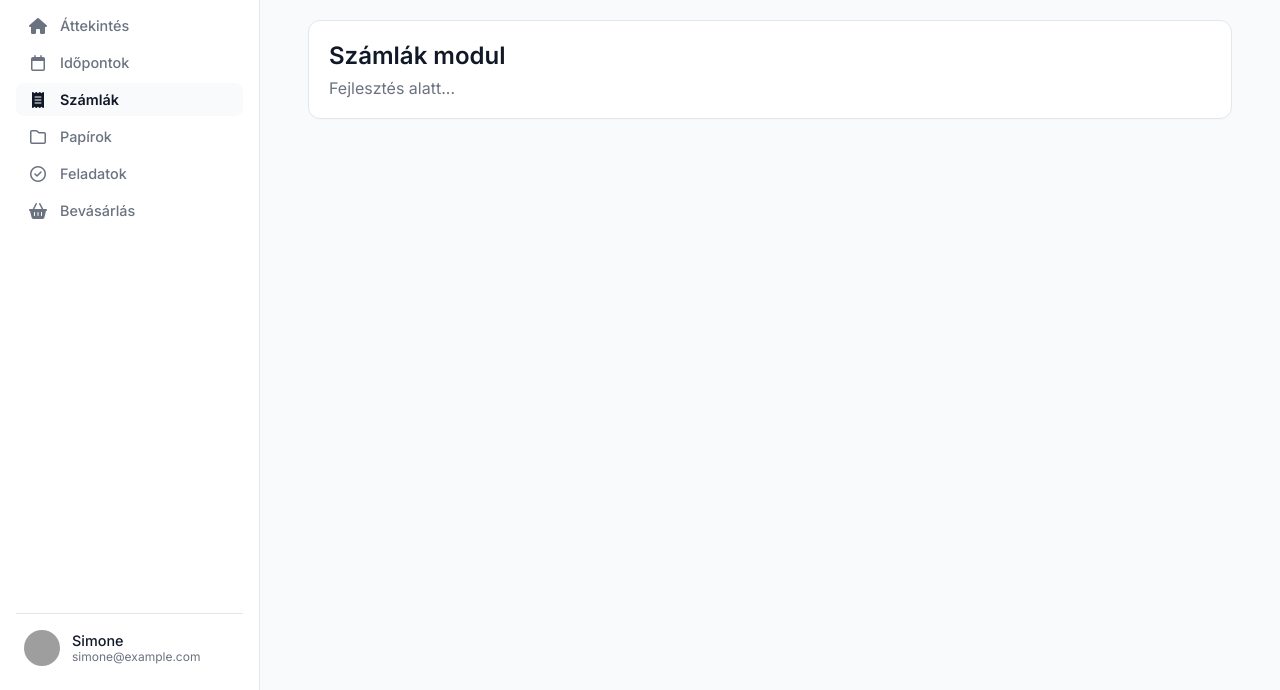
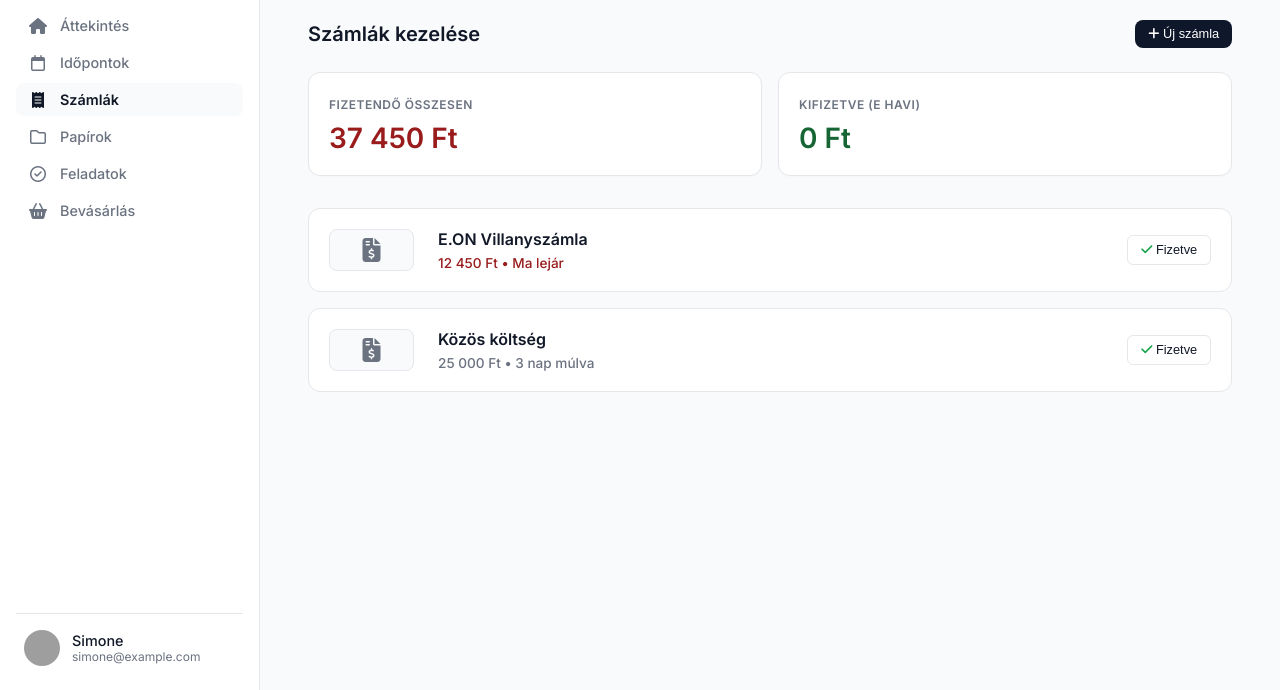
Before and after one commit to creator619/Lifesaver, a plain HTML site: page index.html in a window 1280 px wide. Both pictures are taken after a click on the item "Számlák". Shown: the part 110-800 px from the top of the page. Drawn offline with Linux system fonts and the light colour scheme; grey boxes are pictures that could not be loaded.

Commit message:
feat: Számlák modul kidolgozása (statisztika és fizetés funkció)

```diff
--- a/css/style.css
+++ b/css/style.css
@@ -291,6 +291,7 @@
 .tag-neutral { background: var(--bg-main); color: var(--text-secondary); }
 .tag-alert { background: #fef2f2; color: #991b1b; border-color: #fee2e2; }
 .tag-warning { background: #fffbeb; color: #92400e; border-color: #fef3c7; }
+.tag-success { background: #f0fdf4; color: #166534; border-color: #bbf7d0; }
 
 /* Progress */
 .progress-header {
--- a/index.html
+++ b/index.html
@@ -71,7 +71,25 @@
                 </div>
 
                 <div id="view-bills" class="view-section" style="display: none;">
-                    <div class="card"><div class="card-body"><h2>Számlák modul</h2><p style="color: var(--text-secondary); margin-top: 0.5rem;">Fejlesztés alatt...</p></div></div>
+                    <div class="view-header" style="display: flex; justify-content: space-between; align-items: center; margin-bottom: 1.5rem;">
+                        <h2 style="font-size: 1.25rem; font-weight: 600;">Számlák kezelése</h2>
+                        <button class="btn-primary btn-sm" onclick="document.getElementById('item-type').value='bill'; document.getElementById('btn-add-new').click();"><i class="fa-solid fa-plus"></i> Új számla</button>
+                    </div>
+
+                    <div style="display: grid; grid-template-columns: repeat(auto-fit, minmax(200px, 1fr)); gap: 1rem; margin-bottom: 2rem;">
+                        <div class="card" style="padding: 1.25rem;">
+                            <span style="color: var(--text-secondary); font-size: 0.75rem; text-transform: uppercase; font-weight: 600; letter-spacing: 0.5px;">Fizetendő összesen</span>
+                            <div id="total-due" style="font-size: 1.75rem; font-weight: 700; color: #991b1b; margin-top: 0.5rem;">0 Ft</div>
+                        </div>
+                        <div class="card" style="padding: 1.25rem;">
+                            <span style="color: var(--text-secondary); font-size: 0.75rem; text-transform: uppercase; font-weight: 600; letter-spacing: 0.5px;">Kifizetve (e havi)</span>
+                            <div id="total-paid" style="font-size: 1.75rem; font-weight: 700; color: #166534; margin-top: 0.5rem;">0 Ft</div>
+                        </div>
+                    </div>
+
+                    <div id="bills-content">
+                        <!-- Injected via JS -->
+                    </div>
                 </div>
 
                 <div id="view-documents" class="view-section" style="display: none;">
--- a/js/app.js
+++ b/js/app.js
@@ -163,8 +163,71 @@
         `;
     }
 
+    function renderBillsView() {
+        const container = document.getElementById('bills-content');
+        if (!container) return;
+
+        let dueTotal = 0;
+        let paidTotal = 0;
+
+        dashboardData.bills.forEach(bill => {
+            const amountNum = parseInt(bill.amount.replace(/[^0-9]/g, '')) || 0;
+            if (bill.type === 'success') {
+                paidTotal += amountNum;
+            } else {
+                dueTotal += amountNum;
+            }
+        });
+
+        const dueEl = document.getElementById('total-due');
+        const paidEl = document.getElementById('total-paid');
+        if (dueEl) dueEl.textContent = new Intl.NumberFormat('hu-HU').format(dueTotal) + " Ft";
+        if (paidEl) paidEl.textContent = new Intl.NumberFormat('hu-HU').format(paidTotal) + " Ft";
+
+        if (dashboardData.bills.length === 0) {
+            container.innerHTML = `<div class="card"><div class="card-body" style="text-align: center; color: var(--text-secondary); padding: 2rem;">Nincsenek számlák.</div></div>`;
+            return;
+        }
+
+        container.innerHTML = `
+            <div class="appointment-list">
+                ${dashboardData.bills.map((bill, index) => {
+                    const isPaid = bill.type === 'success';
+                    return `
+                    <div class="appointment-card" style="${isPaid ? 'opacity: 0.6;' : ''}">
+                        <div class="appointment-date" style="background: ${isPaid ? '#f0fdf4' : 'var(--bg-main)'}; border-color: ${isPaid ? '#bbf7d0' : 'var(--border-color)'};">
+                            <i class="fa-solid fa-file-invoice-dollar" style="font-size: 1.5rem; color: ${isPaid ? '#16a34a' : 'var(--text-secondary)'};"></i>
+                        </div>
+                        <div class="appointment-details">
+                            <h3 style="text-decoration: ${isPaid ? 'line-through' : 'none'};">${bill.title}</h3>
+                            <p style="color: ${bill.type === 'alert' ? '#991b1b' : 'var(--text-secondary)'}; font-weight: 500;">
+                                ${bill.amount} &bull; ${bill.due}
+                            </p>
+                        </div>
+                        <div class="card-action">
+                            ${!isPaid ?
+                                `<button class="btn-sm" style="background: #ffffff; border: 1px solid var(--border-color); border-radius: var(--radius-sm); cursor: pointer; color: var(--text-primary); font-weight: 500;" onclick="window.markBillPaid(${index})"><i class="fa-solid fa-check" style="color: #16a34a;"></i> Fizetve</button>`
+                                : '<span class="tag tag-success">Teljesítve</span>'
+                            }
+                        </div>
+                    </div>
+                    `;
+                }).join('')}
+            </div>
+        `;
+    }
+
+    window.markBillPaid = function(index) {
+        dashboardData.bills[index].type = 'success';
+        dashboardData.bills[index].due = 'Teljesítve';
+        saveData();
+        renderBillsView();
+        renderDashboard();
+    };
+
     renderDashboard();
     renderCalendarView();
+    renderBillsView();
 
     // Init Drag and Drop
     function initUploadZone() {
@@ -332,6 +395,7 @@
             // Re-render dashboard
             renderDashboard();
             renderCalendarView();
+            renderBillsView();
             initUploadZone();
             initTasks();
 
```
